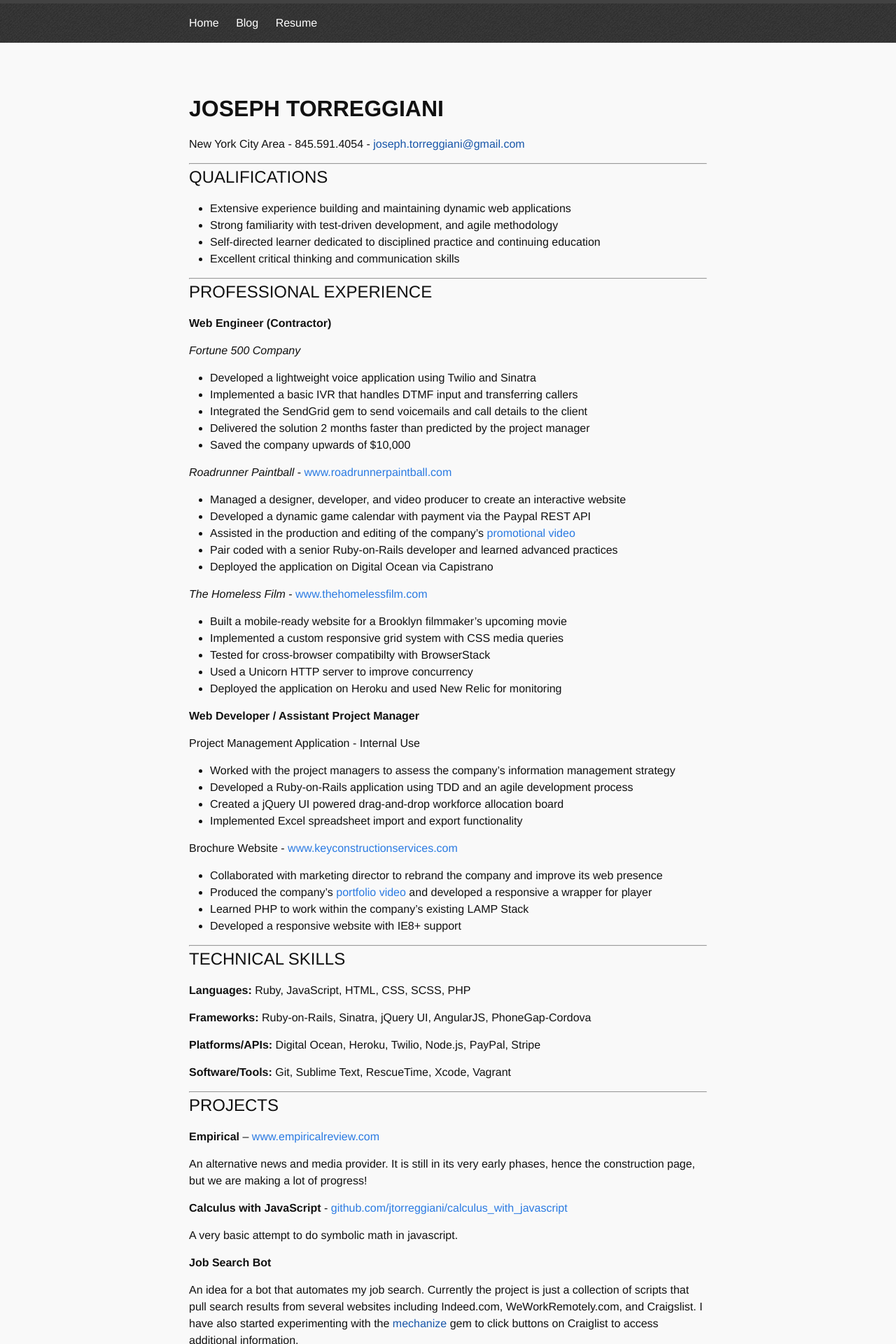
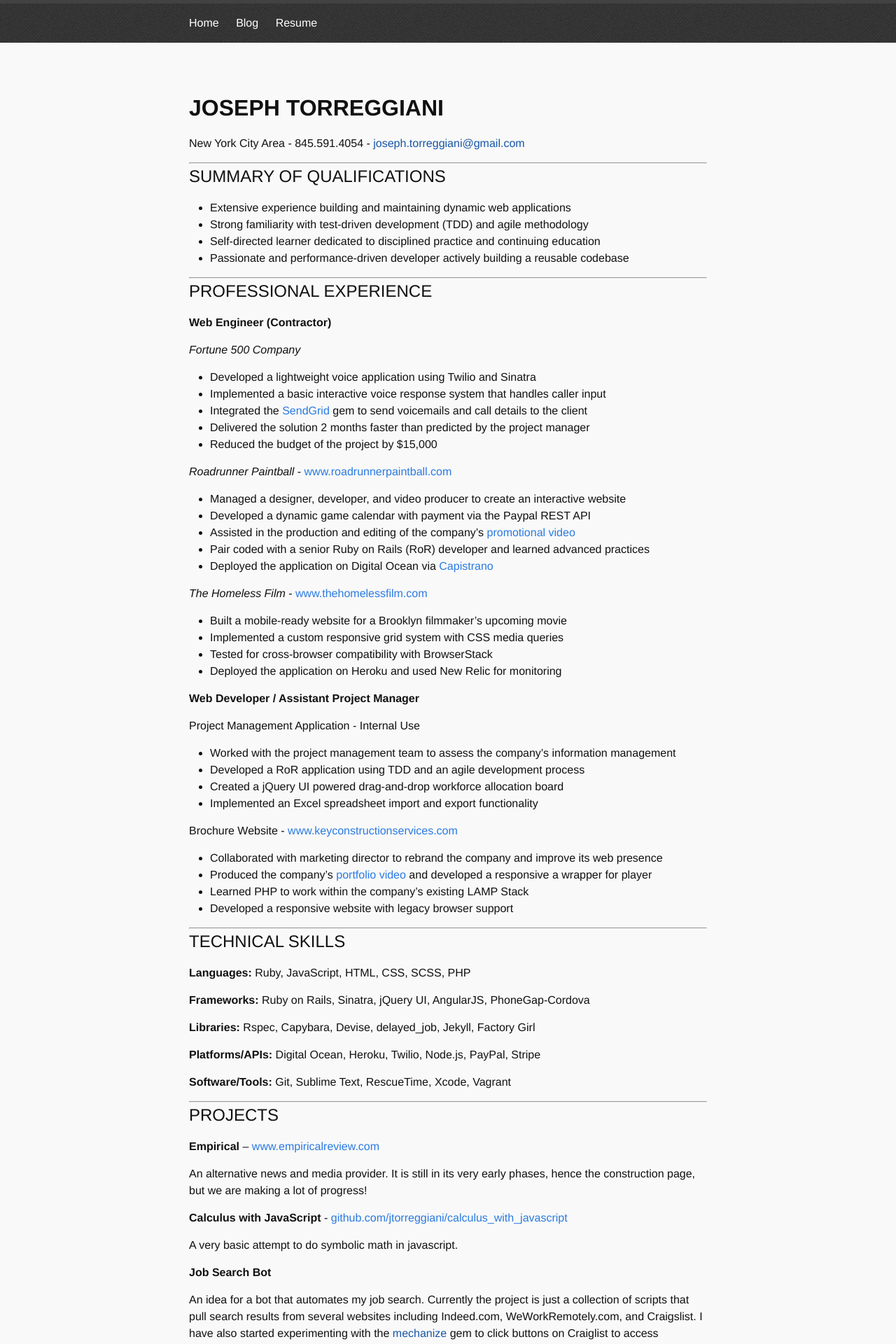
Before and after one commit to mccarrond/mccarrond.github.io, a Jekyll site: the page built from resume.md, in a window 1280 px wide. Shown: the top 1920 px of the page at 70% size. Built offline with Jekyll 4.4.1, drawn with Linux system fonts in a browser that asks for light colours; some of the changed text lies outside the part shown.

Commit message:
update application styles

```diff
--- a/_includes/footer.html
+++ b/_includes/footer.html
@@ -4,14 +4,7 @@
 
     <div class="footer-col-wrapper">
       <div class="footer-col  footer-col-1">
-        <ul class="contact-list">
-          <li>{{ site.title }}</li>
-          <li><a href="mailto:{{ site.email }}">{{ site.email }}</a></li>
-        </ul>
-      </div>
-
-      <div class="footer-col  footer-col-2">
-        <ul class="social-media-list">
+       <ul class="social-media-list">
           {% if site.github_username %}
           <li>
             <a href="https://github.com/{{ site.github_username }}">
@@ -43,9 +36,13 @@
         </ul>
       </div>
 
+   <!--    <div class="footer-col  footer-col-2">
+
+      </div>
+
       <div class="footer-col  footer-col-3">
         <p class="text">{{ site.description }}</p>
-      </div>
+      </div> -->
     </div>
 
   </div>
--- a/_sass/_home.scss
+++ b/_sass/_home.scss
@@ -3,13 +3,15 @@
   display: block;
   text-align: center;
   font-weight:900;
-  padding-top: 1em;
+  padding-top: 3em;
+  color:white;
 }
 
 .home-tagline {
   text-align: center;
-  font-size: 1em;
+  font-size: 1.5em;
   margin-bottom: 2em;
+  color:white;
 }
 
 // .home-header { background-image: url(/images/florence.PNG); }
--- a/_sass/_layout.scss
+++ b/_sass/_layout.scss
@@ -3,7 +3,7 @@
  */
 .site-header {
     border-top: 5px solid $grey-color-dark;
-    border-bottom: 1px solid $grey-color-light;
+    // border-bottom: 1px solid $grey-color-light;
     min-height: 56px;
     position: relative;
     color: white;
@@ -95,7 +95,7 @@
  * Site footer
  */
 .site-footer {
-    border-top: 1px solid $grey-color-light;
+    // border-top: 1px solid $grey-color-light;
     padding: $spacing-unit 0;
     background-image: url('/images/subtle_carbon.png');
 
--- a/resume.md
+++ b/resume.md
@@ -12,12 +12,12 @@
 
 ---
 
-#QUALIFICATIONS
+#SUMMARY OF QUALIFICATIONS
 
 * Extensive experience building and maintaining dynamic web applications
-* Strong familiarity with test-driven development, and agile methodology
+* Strong familiarity with test-driven development (TDD) and agile methodology
 * Self-directed learner dedicated to disciplined practice and continuing education
-* Excellent critical thinking and communication skills
+* Passionate and performance-driven developer actively building a reusable codebase
 
 ---
 
@@ -28,35 +28,34 @@
 *Fortune 500 Company*
 
 * Developed a lightweight voice application using Twilio and Sinatra
-* Implemented a basic IVR that handles DTMF input and transferring callers
-* Integrated the SendGrid gem to send voicemails and call details to the client
+* Implemented a basic interactive voice response system that handles caller input
+* Integrated the [SendGrid](https://sendgrid.com/) gem to send voicemails and call details to the client
 * Delivered the solution 2 months faster than predicted by the project manager
-* Saved the company upwards of $10,000
+* Reduced the budget of the project by $15,000
 
 *Roadrunner Paintball* - [www.roadrunnerpaintball.com](http://www.roadrunnerpaintball.com/)
 
 * Managed a designer, developer, and video producer to create an interactive website
 * Developed a dynamic game calendar with payment via the Paypal REST API
 * Assisted in the production and editing of the company's [promotional video](https://www.youtube.com/watch?v=01IXLyKnJk0)
-* Pair coded with a senior Ruby-on-Rails developer and learned advanced practices
-* Deployed the application on Digital Ocean via Capistrano
+* Pair coded with a senior Ruby on Rails (RoR) developer and learned advanced practices
+* Deployed the application on Digital Ocean via [Capistrano](http://capistranorb.com/)
 
 *The Homeless Film* - [www.thehomelessfilm.com](http://www.thehomelessfilm.com/)
 
 * Built a mobile-ready website for a Brooklyn filmmaker's upcoming movie
 * Implemented a custom responsive grid system with CSS media queries
-* Tested for cross-browser compatibilty with BrowserStack
-* Used a Unicorn HTTP server to improve concurrency
+* Tested for cross-browser compatibility with BrowserStack
 * Deployed the application on Heroku and used New Relic for monitoring
 
 **Web Developer / Assistant Project Manager**
 
 Project Management Application - Internal Use
 
-* Worked with the project managers to assess the company's information management strategy
-* Developed a Ruby-on-Rails application using TDD and an agile development process
+* Worked with the project management team to assess the company's information management
+* Developed a RoR application using TDD and an agile development process
 * Created a jQuery UI powered drag-and-drop workforce allocation board
-* Implemented Excel spreadsheet import and export functionality
+* Implemented an Excel spreadsheet import and export functionality
 
 Brochure Website - [www.keyconstructionservices.com](http://keyconstructionservices.com/)
 
@@ -64,7 +63,7 @@
 * Produced the company's [portfolio video](https://www.youtube.com/watch?v=WnZChu3UiDY) and
 developed a responsive a wrapper for player
 * Learned PHP to work within the company's existing LAMP Stack
-* Developed a responsive website with IE8+ support
+* Developed a responsive website with legacy browser support
 
 ---
 
@@ -72,7 +71,9 @@
 
 **Languages:** Ruby, JavaScript, HTML, CSS, SCSS, PHP
 
-**Frameworks:** Ruby-on-Rails, Sinatra, jQuery UI, AngularJS, PhoneGap-Cordova
+**Frameworks:** Ruby on Rails, Sinatra, jQuery UI, AngularJS, PhoneGap-Cordova
+
+**Libraries:** Rspec, Capybara, Devise, delayed_job, Jekyll, Factory Girl
 
 **Platforms/APIs:** Digital Ocean, Heroku, Twilio, Node.js, PayPal, Stripe
 
@@ -84,8 +85,7 @@
 
 **Empirical** -- [www.empiricalreview.com](http://www.empiricalreview.com/)
 
-An alternative news and media provider. It is still in its very early phases, hence the construction page, but
-we are making a lot of progress!
+An alternative news and media provider. It is still in its very early phases, hence the construction page, but we are making a lot of progress!
 
 **Calculus with JavaScript** - [github.com/jtorreggiani/calculus_with_javascript](https://github.com/jtorreggiani/calculus_with_javascript)
 
@@ -96,18 +96,6 @@
 An idea for a bot that automates my job search. Currently the project is just a collection of scripts that pull
 search results from several websites including Indeed.com, WeWorkRemotely.com, and Craigslist. I have also started
 experimenting with the [mechanize]() gem to click buttons on Craiglist to access additional information.
-
-**Compiler Interpreter** - Computer Science 1
-
-Took initiative to talk to the professor about doing work beyond the scope of the class. I successfully extended
-the professor's Java-based compiler, despite having no prior knowledge of the language. I was also able to
-adapt the compiler's tokenizer, symbol table, and parser to build a pure interpreter.
-
-**Chemical Reaction Solver** - Computer Programming for Engineers (C++)
-
-Pursued an advanced final project despite the professor's concern about the scope of the project. Determined a
-general system of equations for balancing basic chemical equations. Independently studied linear algebra to
-develop an algorithm to solve the problem. Verified my approach with the chair of the mathematics department.
 
 ---
 
```
Also changed, not shown: _posts/2014-12-04-welcome-to-my-website.md (+1 -1 lines), index.html (+13 -15 lines), images/Screen Shot 2014-12-05 at 5.46.42 PM.png (added), images/myscreen.png (added).
